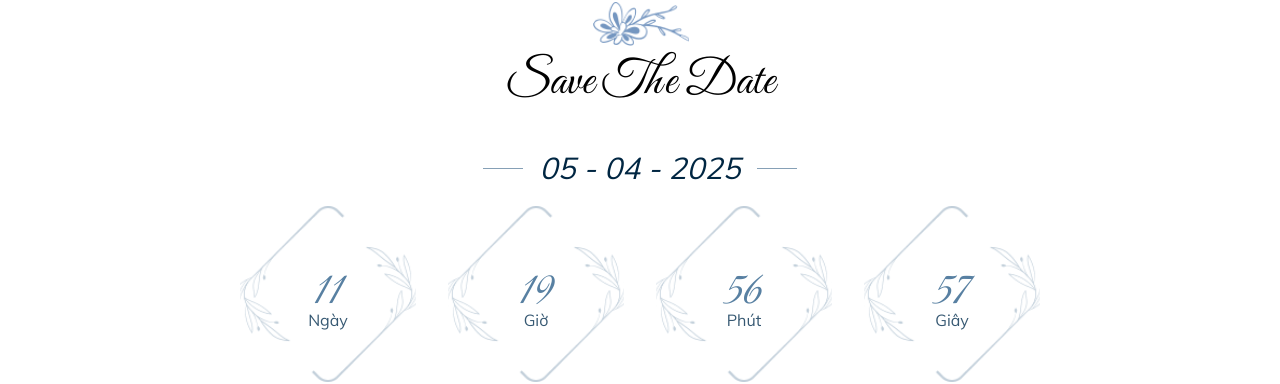
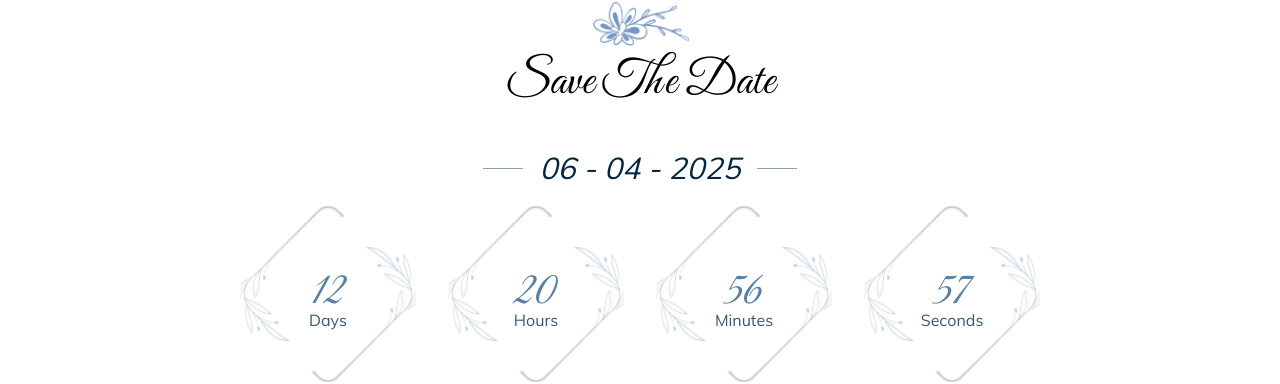
Before and after one commit to tunguyen92/my-wedding, a React (Vite) app: page / in a window 1280 px wide. Shown: the part 968-1352 px from the top of the page. Built offline with nearby package versions, Linux system fonts and the light colour scheme; no server answers.

Commit message:
update datetime and location

```diff
--- a/src/sections/wedding-date.jsx
+++ b/src/sections/wedding-date.jsx
@@ -3,13 +3,13 @@ import useCountdown from "~/hooks/useCountdown";
 import bgClock from "~/assets/images/clock-bg.png";
 
 const WeddingDate = () => {
-  const { days, hours, minutes, seconds } = useCountdown("2025-04-05T10:00:00");
+  const { days, hours, minutes, seconds } = useCountdown("2025-04-06T11:00:00");
 
   const time = [
-    { text: "Ngày", time: days },
-    { text: "Giờ", time: hours },
-    { text: "Phút", time: minutes },
-    { text: "Giây", time: seconds },
+    { text: "Days", time: days },
+    { text: "Hours", time: hours },
+    { text: "Minutes", time: minutes },
+    { text: "Seconds", time: seconds },
   ];
 
   return (
@@ -22,7 +22,7 @@ const WeddingDate = () => {
         </div>
 
         <h3 className="inline-block italic relative text-text text-xl md:text-2xl lg:text-3xl before:bg-primary before:w-10 before:h-[1px] before:absolute before:top-1/2 before:-left-14  after:bg-primary after:w-10 after:h-[1px] after:absolute after:top-1/2 after:-right-14">
-          05 - 04 - 2025
+          06 - 04 - 2025
         </h3>
 
         <div className="clock m-auto grid grid-cols-2 md:grid-cols-4 gap-5 lg:gap-8 w-max mt-5">
--- a/src/sections/wedding-events.jsx
+++ b/src/sections/wedding-events.jsx
@@ -31,10 +31,10 @@ const WeddingEvents = () => {
             </h3>
             <ul className="text-sm text-paragraph">
               <li className="flex items-center gap-2 mb-2">
-                <CiLocationOn className="text-icon" /> Tại gia, Tây Giang
+                <CiLocationOn className="text-icon" /> Tại gia, Nhơn Hải
               </li>
               <li className="flex items-center gap-2">
-                <CiClock2 className="text-icon" /> 05/04/2025 (8h00)
+                <CiClock2 className="text-icon" /> 06/04/2025 (8h00)
               </li>
             </ul>
             <p className="text-paragraph my-4">
@@ -50,7 +50,7 @@ const WeddingEvents = () => {
             </p>
             <a
               className="see-location-btn flex items-center gap-2 uppercase text-xs md:text-sm font-bold py-2 md:py-3 px-4 md:px-6 border md:border-2 border-primary rounded-4xl w-fit"
-              href="https://maps.app.goo.gl/YkYZcGfhmwfGMc1a7"
+              href="https://maps.app.goo.gl/gm7eGaAUUT9VLFgp9"
               target="_blank"
             >
               Xem chỉ đường <FaArrowRight className="text-icon" size={20} />
@@ -70,8 +70,8 @@ const WeddingEvents = () => {
             </h3>
             <ul className="text-sm text-paragraph">
               <li className="flex items-center gap-2 mb-2">
-                <CiLocationOn className="text-icon" /> Nhà hàng Đoàn Sáng, Tây
-                Giang
+                <CiLocationOn className="text-icon" /> Nhà hàng M & Tôi, Nhơn
+                Hải
               </li>
               <li className="flex items-center gap-2">
                 <CiClock2 className="text-icon" /> 05/04/2025 (10h00)
@@ -90,7 +90,7 @@ const WeddingEvents = () => {
             </p>
             <a
               className="see-location-btn flex items-center gap-2 uppercase text-xs md:text-sm font-bold py-2 md:py-3 px-4 md:px-6 border md:border-2 border-primary rounded-4xl w-fit"
-              href="https://maps.app.goo.gl/hTtW5Kz1ZEy5nW5s7"
+              href="https://maps.app.goo.gl/Kq2h4yj3QncsTyxL6"
               target="_blank"
             >
               Xem chỉ đường <FaArrowRight className="text-icon" size={20} />
```
